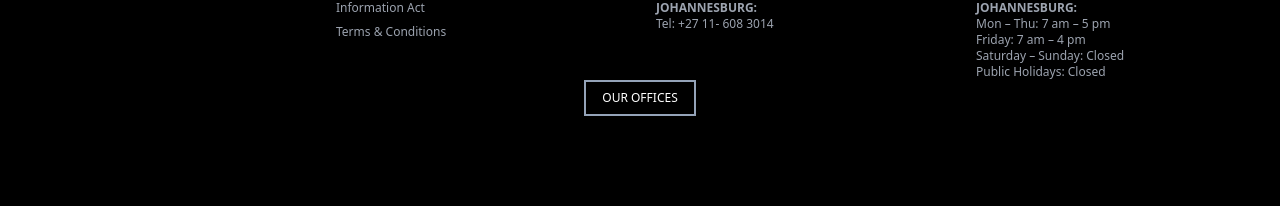
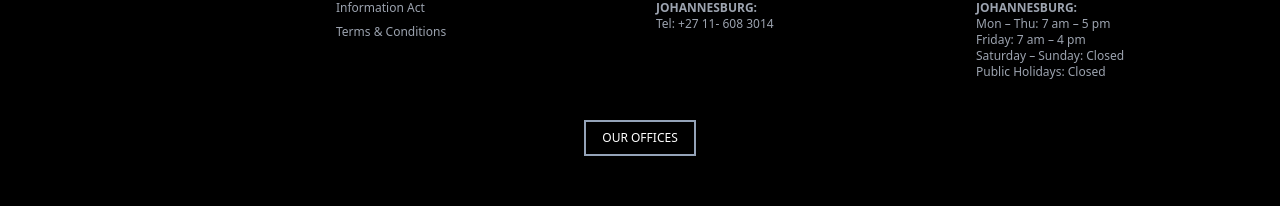
Before and after one commit to Codeeza/Codeeza-build, a Next.js app: page / in a window 1280 px wide. Shown: the part 3602-3808 px from the top of the page. Built offline with nearby package versions, Linux system fonts and the light colour scheme.

Commit message:
modified:   components/Footer/Footer.js

```diff
--- a/components/Footer/Footer.js
+++ b/components/Footer/Footer.js
@@ -109,7 +109,7 @@ const Footer = () => {
           </div>
         </div>
       </div>
-      <div className="container mx-auto text-center">
+      <div className="container mx-auto text-center mt-10">
         <Link href="https://captivity.co.za/contact/">
           <button className="bg-transparent border-2 border-slate-400 text-white hover:bg-red-700 hover:border-red-700 py-2 px-4">
             OUR OFFICES
```
